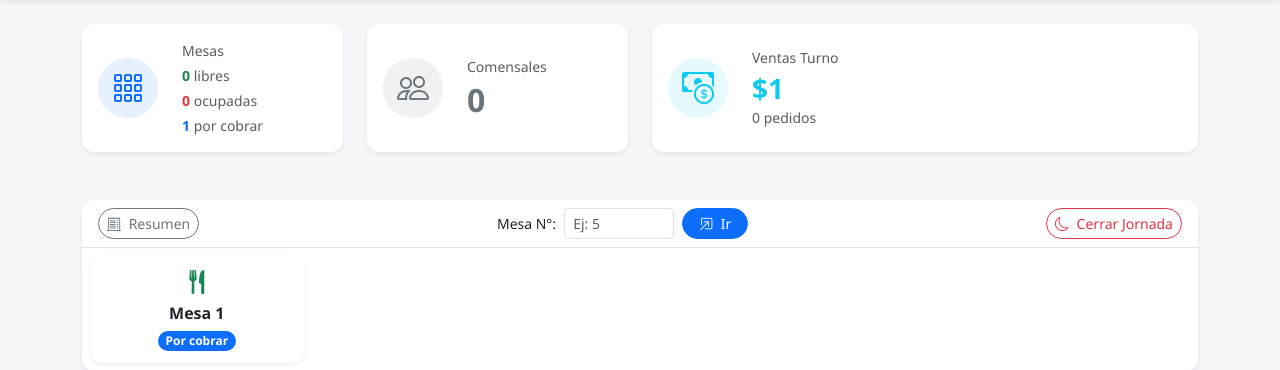
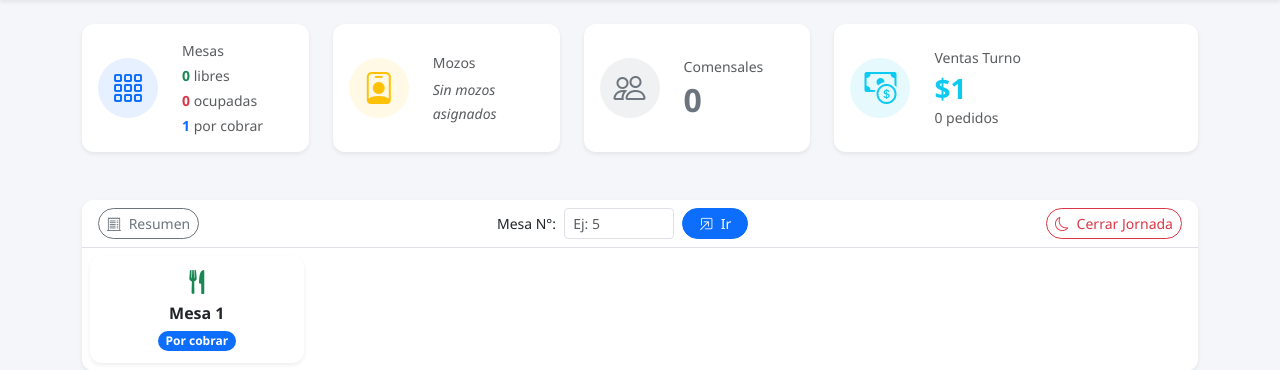
Before and after one commit to kencraft/ParriApp, a Flask app: page / in a window 1280 px wide. Shown: the part 74-444 px from the top of the page. Run offline with Flask 3, Linux system fonts and the light colour scheme; tables that the repository leaves empty hold one stand-in row (values such as "Sample post"); some libraries are stand-ins or nearby versions.

Commit message:
agregamos tarjeta mozos

```diff
--- a/app.py
+++ b/app.py
@@ -78,6 +78,15 @@ def index():
     total_comensales = db.session.query(db.func.coalesce(db.func.sum(Mesa.comensales), 0)).filter(
         Mesa.estado == 'ocupada'
     ).scalar() or 0
+    from models import Mozo
+    mozos_mesas = db.session.query(
+        Mozo.nombre,
+        db.func.count(Pedido.id),
+        db.func.coalesce(db.func.sum(Mesa.comensales), 0)
+    ).join(Pedido, Pedido.mozo_id == Mozo.id
+    ).join(Mesa, Mesa.id == Pedido.mesa_id
+    ).filter(Pedido.estado == 'abierto', Pedido.tipo == 'mesa'
+    ).group_by(Mozo.id).order_by(Mozo.nombre).all()
     return render_template('index.html',
         mesas=mesas_data,
         mesas_ocupadas=mesas_ocupadas,
@@ -87,6 +96,7 @@ def index():
         pedidos_hoy=pedidos_hoy,
         total_hoy=total_hoy,
         total_comensales=total_comensales,
+        mozos_mesas=mozos_mesas,
         jornada_activa=jornada_activa
     )
 
--- a/templates/index.html
+++ b/templates/index.html
@@ -20,7 +20,7 @@
 </div>
 {% else %}
 <div class="row g-4 mb-5">
-    <div class="col-md-6 col-lg" style="flex:0 0 25%;max-width:25%">
+    <div class="col-md-6 col-lg" style="flex:0 0 22%;max-width:22%">
         <div class="card border-0 shadow-sm h-100 stat-card">
             <div class="card-body d-flex align-items-center">
                 <div class="stat-icon bg-primary bg-opacity-10 text-primary rounded-circle d-flex align-items-center justify-content-center me-4">
@@ -43,7 +43,28 @@
             </div>
         </div>
     </div>
-    <div class="col-md-6 col-lg" style="flex:0 0 25%;max-width:25%">
+    <div class="col-md-6 col-lg" style="flex:0 0 22%;max-width:22%">
+        <div class="card border-0 shadow-sm h-100 stat-card">
+            <div class="card-body d-flex align-items-center">
+                <div class="stat-icon bg-warning bg-opacity-10 text-warning rounded-circle d-flex align-items-center justify-content-center me-4">
+                    <i class="bi bi-person-badge fs-2"></i>
+                </div>
+                <div>
+                    <p class="text-muted mb-1 small">Mozos</p>
+                    {% if mozos_mesas %}
+                    <div class="d-flex flex-column gap-1">
+                        {% for nombre, cant_mesas, cant_comensales in mozos_mesas %}
+                        <span class="text-muted small"><span class="fw-semibold text-dark">{{ nombre }}</span> <i class="bi bi-fork-knife ms-1"></i> {{ cant_mesas }} <i class="bi bi-people ms-2"></i> {{ cant_comensales|int }}</span>
+                        {% endfor %}
+                    </div>
+                    {% else %}
+                    <span class="text-muted small fst-italic">Sin mozos asignados</span>
+                    {% endif %}
+                </div>
+            </div>
+        </div>
+    </div>
+    <div class="col-md-6 col-lg" style="flex:0 0 22%;max-width:22%">
         <div class="card border-0 shadow-sm h-100 stat-card">
             <div class="card-body d-flex align-items-center">
                 <div class="stat-icon bg-secondary bg-opacity-10 text-secondary rounded-circle d-flex align-items-center justify-content-center me-4">
@@ -56,7 +77,7 @@
             </div>
         </div>
     </div>
-    <div class="col-md-12 col-lg" style="flex:0 0 50%;max-width:50%">
+    <div class="col-md-12 col-lg" style="flex:0 0 34%;max-width:34%">
         <div class="card border-0 shadow-sm h-100 stat-card">
             <div class="card-body d-flex align-items-center">
                 <div class="stat-icon bg-info bg-opacity-10 text-info rounded-circle d-flex align-items-center justify-content-center me-4">
```
